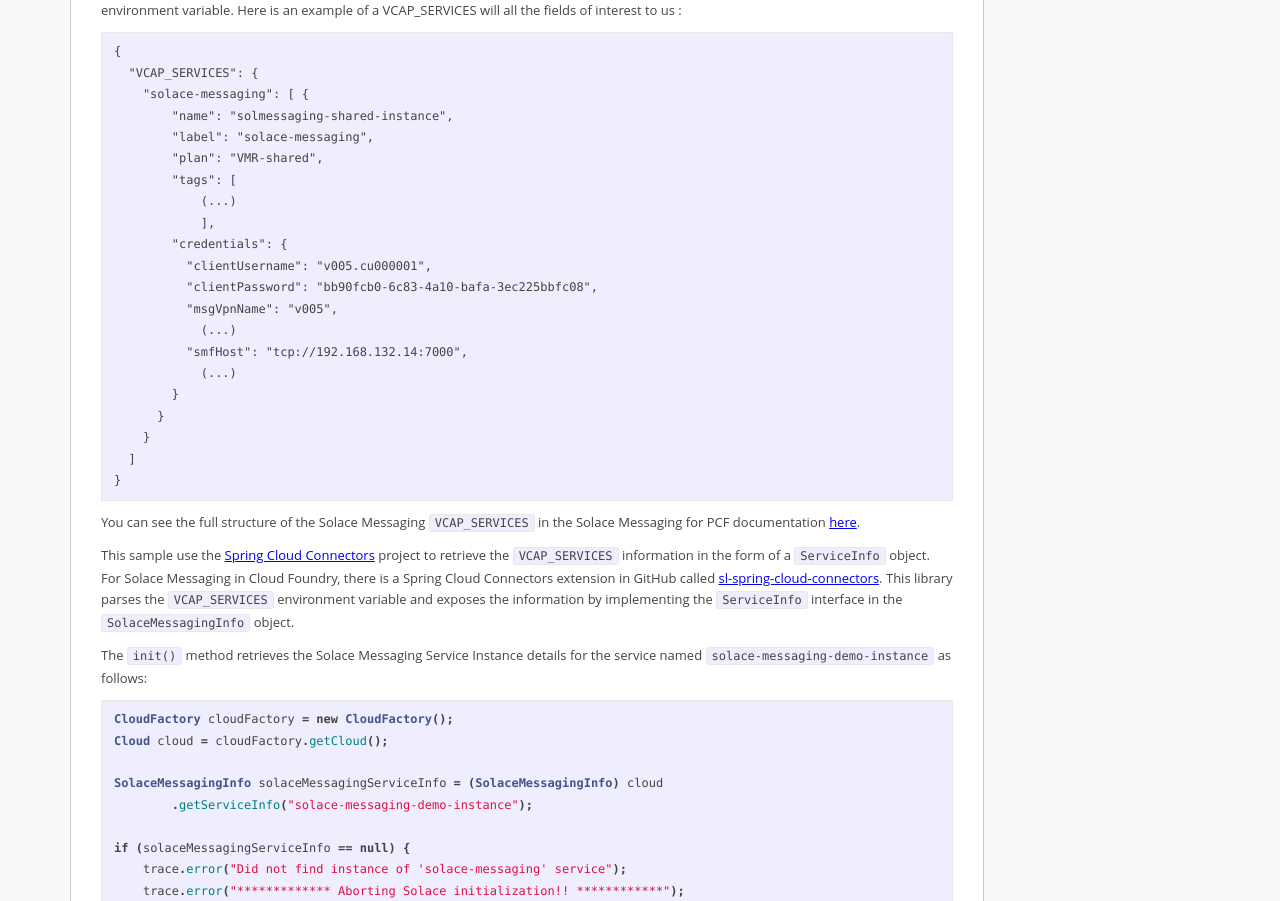
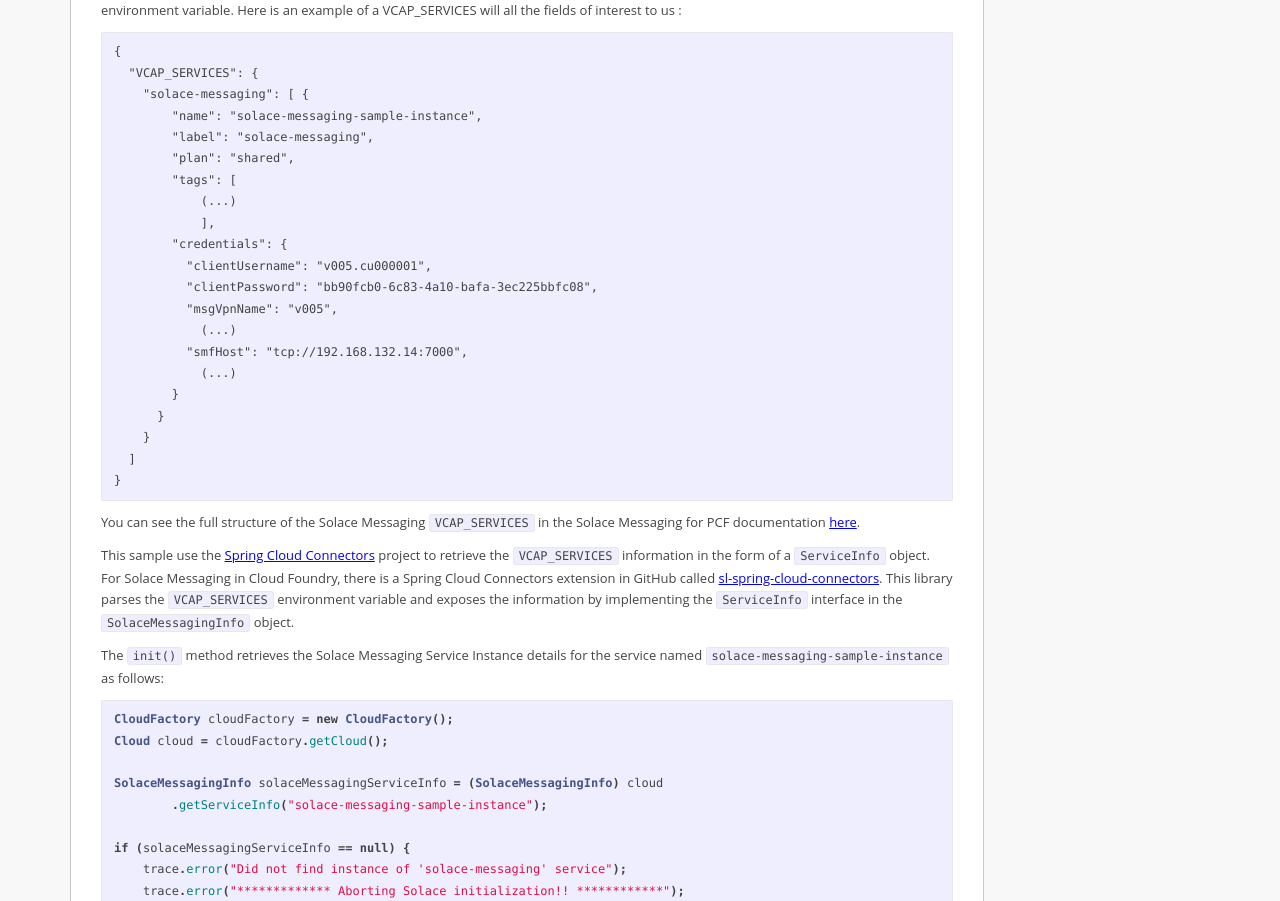
Before and after one commit to SolaceSamples/solace-samples-cloudfoundry-java, a Jekyll site: the page built from docs/_tutorials/spring-cloud.md, in a window 1280 px wide and 1400 px high, scrolled down 2407 px. Shown: the part 216-1117 px from the top of the window. Built offline with Jekyll 4.4.1, drawn with Linux system fonts in a browser that asks for light colours; some of the changed text lies outside the part shown.

Commit message:
Samples for Release 0.2.0 (#8)
* Updating samples so it refers to the new 'shared' service plan, so it's consistent with the Open Beta Solace Messaging Tile.
* Update "Common Setup"
* Improve deployment instructions
* Update VCAP_SERVICES example
* Updated service instance name to match sample code
* Update a few reference to the service instance name to "solace-messaging-sample-instance".

````diff
--- a/docs/_tutorials/spring-cloud.md
+++ b/docs/_tutorials/spring-cloud.md
@@ -90,9 +90,9 @@
 {
   "VCAP_SERVICES": {
     "solace-messaging": [ {
-        "name": "solmessaging-shared-instance",
+        "name": "solace-messaging-sample-instance",
         "label": "solace-messaging",
-        "plan": "VMR-shared",
+        "plan": "shared",
         "tags": [
             (...)
             ],
@@ -114,14 +114,14 @@
 
 This sample use the [Spring Cloud Connectors](http://cloud.spring.io/spring-cloud-connectors/){:target="_blank"} project to retrieve the `VCAP_SERVICES` information in the form of a `ServiceInfo` object. For Solace Messaging in Cloud Foundry, there is a Spring Cloud Connectors extension in GitHub called [sl-spring-cloud-connectors](https://github.com/SolaceLabs/sl-spring-cloud-connectors). This library parses the `VCAP_SERVICES` environment variable and exposes the information by implementing the `ServiceInfo` interface in the `SolaceMessagingInfo` object.
 
-The `init()` method retrieves the Solace Messaging Service Instance details for the service named `solace-messaging-demo-instance` as follows:
+The `init()` method retrieves the Solace Messaging Service Instance details for the service named `solace-messaging-sample-instance` as follows:
 
 ```java
 CloudFactory cloudFactory = new CloudFactory();
 Cloud cloud = cloudFactory.getCloud();
 
 SolaceMessagingInfo solaceMessagingServiceInfo = (SolaceMessagingInfo) cloud
-        .getServiceInfo("solace-messaging-demo-instance");
+        .getServiceInfo("solace-messaging-sample-instance");
 
 if (solaceMessagingServiceInfo == null) {
     trace.error("Did not find instance of 'solace-messaging' service");
@@ -259,7 +259,7 @@
 The sample application specifies a dependency on a service instance named `solace-messaging-sample-instance` in its manifiest (See `spring-cloud/manifest.yml`).  This must be an instance of the Solace Messaging Service which can be created with this command:
 
 ```
-cf create-service solace-messaging vmr-shared solace-messaging-sample-instance
+cf create-service solace-messaging shared solace-messaging-sample-instance
 ```
 
 ## Deploying
````
Also changed, not shown: docs/_tutorials/java-app.md (+3 -3 lines), README.md, 1 other file.
